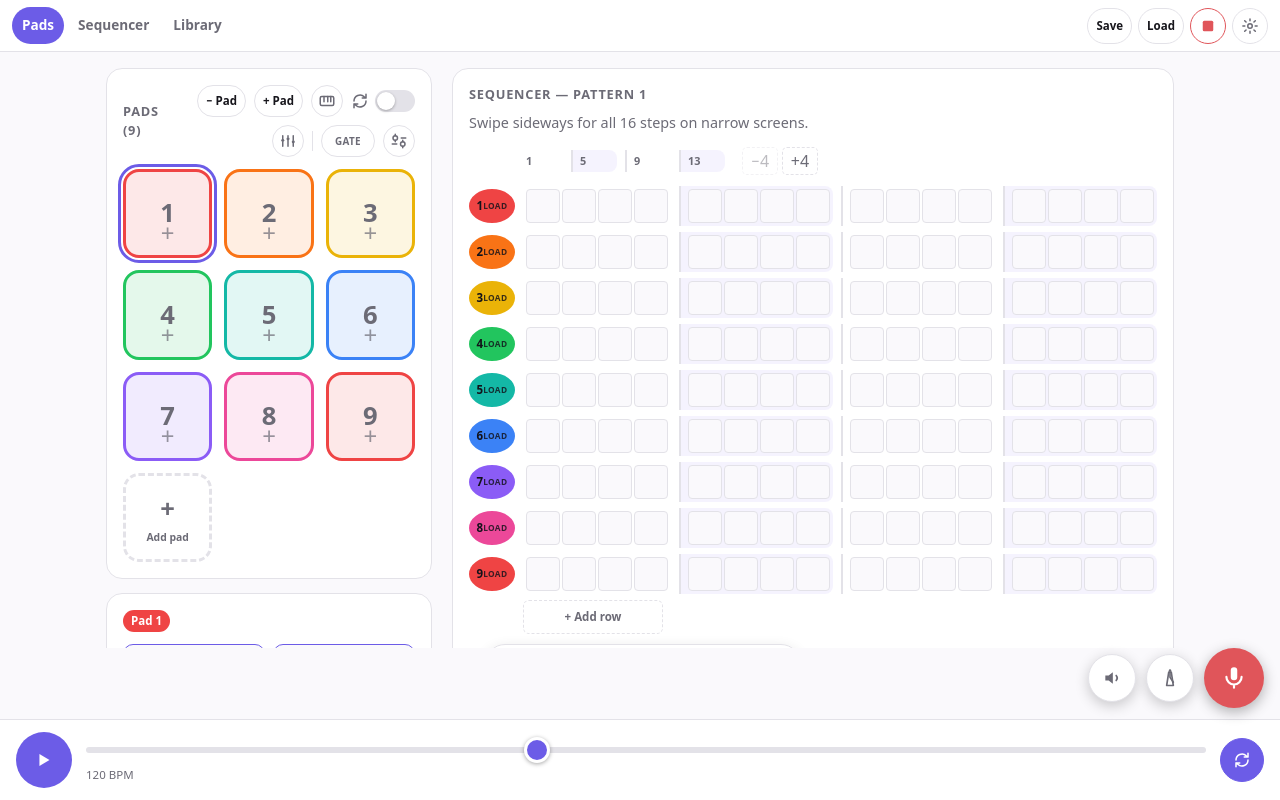
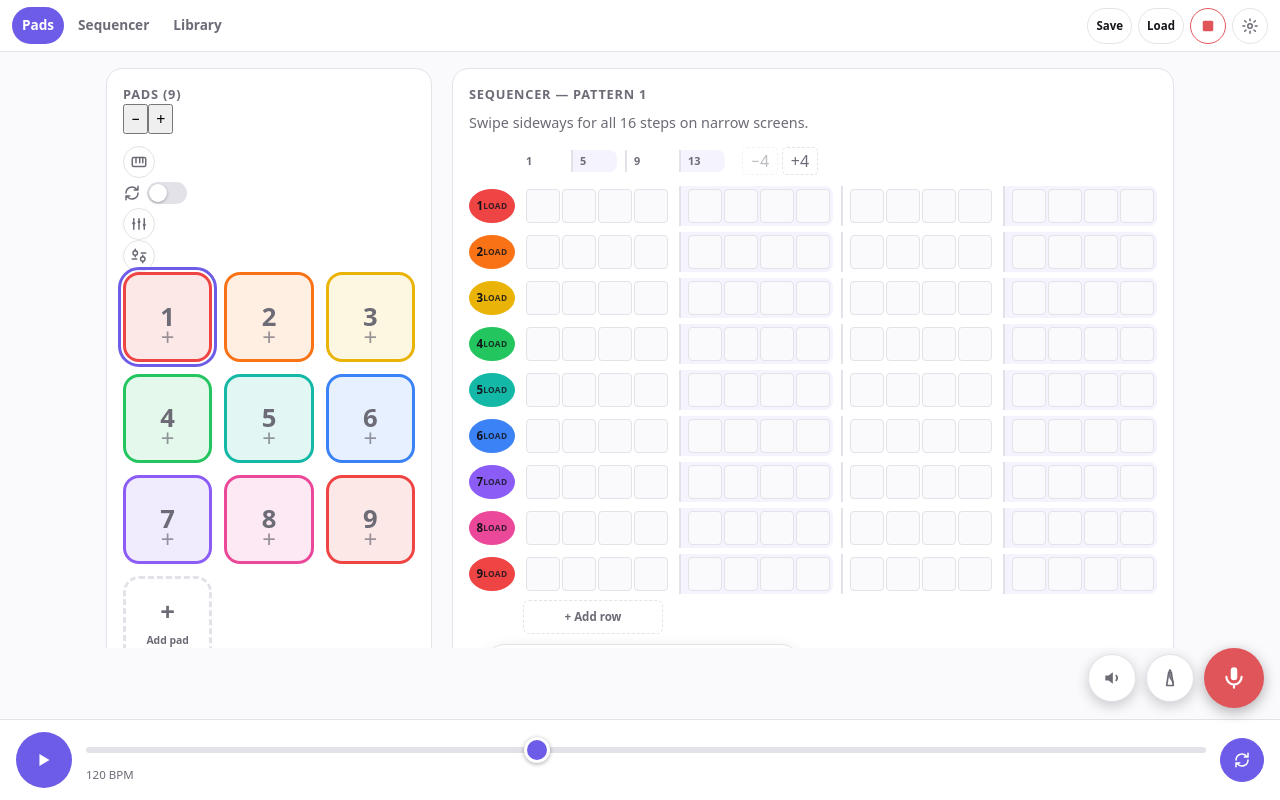
Before and after one commit to Amenonuhoko/mini-mixer, a React (Vite) app in the folder app/: page / in a window 1280 px wide. Built offline with nearby package versions, Linux system fonts and the light colour scheme.

Commit message:
Reorganize pads controls for clearer touch layout

```diff
--- a/app/src/components/PadGrid.tsx
+++ b/app/src/components/PadGrid.tsx
@@ -59,34 +59,35 @@ export function PadGrid({ selectedPadId, onSelectPad }: PadGridProps) {
   return (
     <section className="panel pad-grid" aria-label="pads">
       <div className="pad-grid-header">
-        <h2>Pads ({state.visiblePadCount})</h2>
-        <div className="pad-grid-header-controls">
+        <div className="pads-title-controls">
+          <h2>Pads ({state.visiblePadCount})</h2>
           <button
             type="button"
-            className="btn btn-secondary pad-count-button"
+            className="pad-count-symbol"
             onClick={() => dispatch({ type: 'SET_VISIBLE_PAD_COUNT', count: state.visiblePadCount - 1 })}
             disabled={state.visiblePadCount <= MIN_PAD_COUNT}
             title="Remove the last visible pad (its data is kept)"
             aria-label="Remove last pad"
           >
-            − Pad
+            −
           </button>
           <button
             type="button"
-            className="btn btn-secondary pad-count-button"
+            className="pad-count-symbol"
             onClick={() => dispatch({ type: 'SET_VISIBLE_PAD_COUNT', count: state.visiblePadCount + 1 })}
             disabled={state.visiblePadCount >= MAX_PAD_COUNT}
             title="Add an empty pad"
+            aria-label="Add pad"
           >
-            + Pad
+            +
           </button>
-          <InstrumentModeButton />
-          <LoopModeSwitch />
-          <MixerModeButton />
-          <span className="header-divider" aria-hidden="true" />
-          <PadPlaybackModeButton />
-          <PadEffectsMenuButton />
         </div>
+      </div>
+      <div className="pad-grid-mode-controls">
+        <InstrumentModeButton />
+        <LoopModeSwitch />
+        <MixerModeButton />
+        <PadEffectsMenuButton />
       </div>
       <div
         className={[
@@ -133,6 +134,9 @@ export function PadGrid({ selectedPadId, onSelectPad }: PadGridProps) {
             <small>Add pad</small>
           </button>
         )}
+      </div>
+      <div className="pad-grid-playback-control">
+        <PadPlaybackModeButton />
       </div>
     </section>
   )
```
